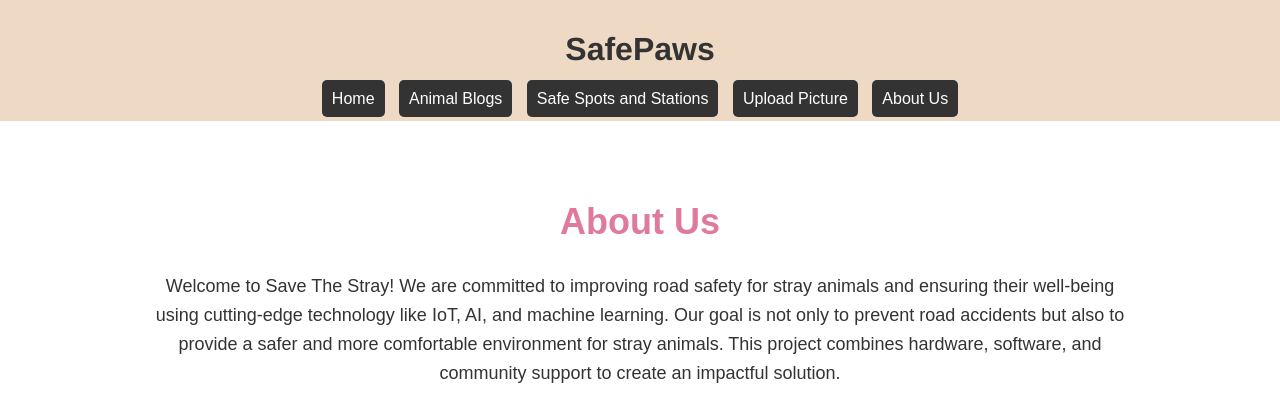
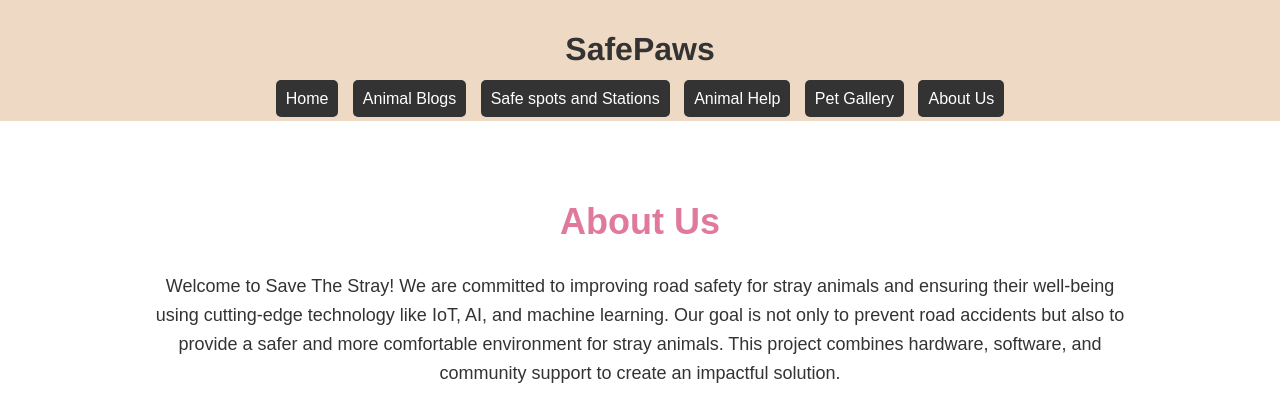
Before and after one commit to arushi-vaidya/SafePaws, a Flask app: page /about in a window 1280 px wide. Shown: the top 420 px of the page. Run offline with Flask 3, Linux system fonts and the light colour scheme.

Commit message:
Update base.html

```diff
--- a/web_app/templates/base.html
+++ b/web_app/templates/base.html
@@ -11,8 +11,9 @@
         <nav>
             <a href="{{ url_for('home') }}">Home</a>
             <a href="{{ url_for('pet_blogs') }}">Animal Blogs</a>
-            <a href="{{ url_for('feeding_stations') }}">Safe Spots and Stations</a>
-            <a href="{{ url_for('upload_picture') }}">Upload Picture</a>
+            <a href="{{ url_for('feeding_stations') }}">Safe spots and Stations</a>
+            <a href="{{ url_for('upload_picture') }}">Animal Help</a>
+            <a href="{{ url_for('gallery') }}">Pet Gallery</a>
             <a href="{{ url_for('about') }}">About Us</a>
         </nav>
     </header>
```
